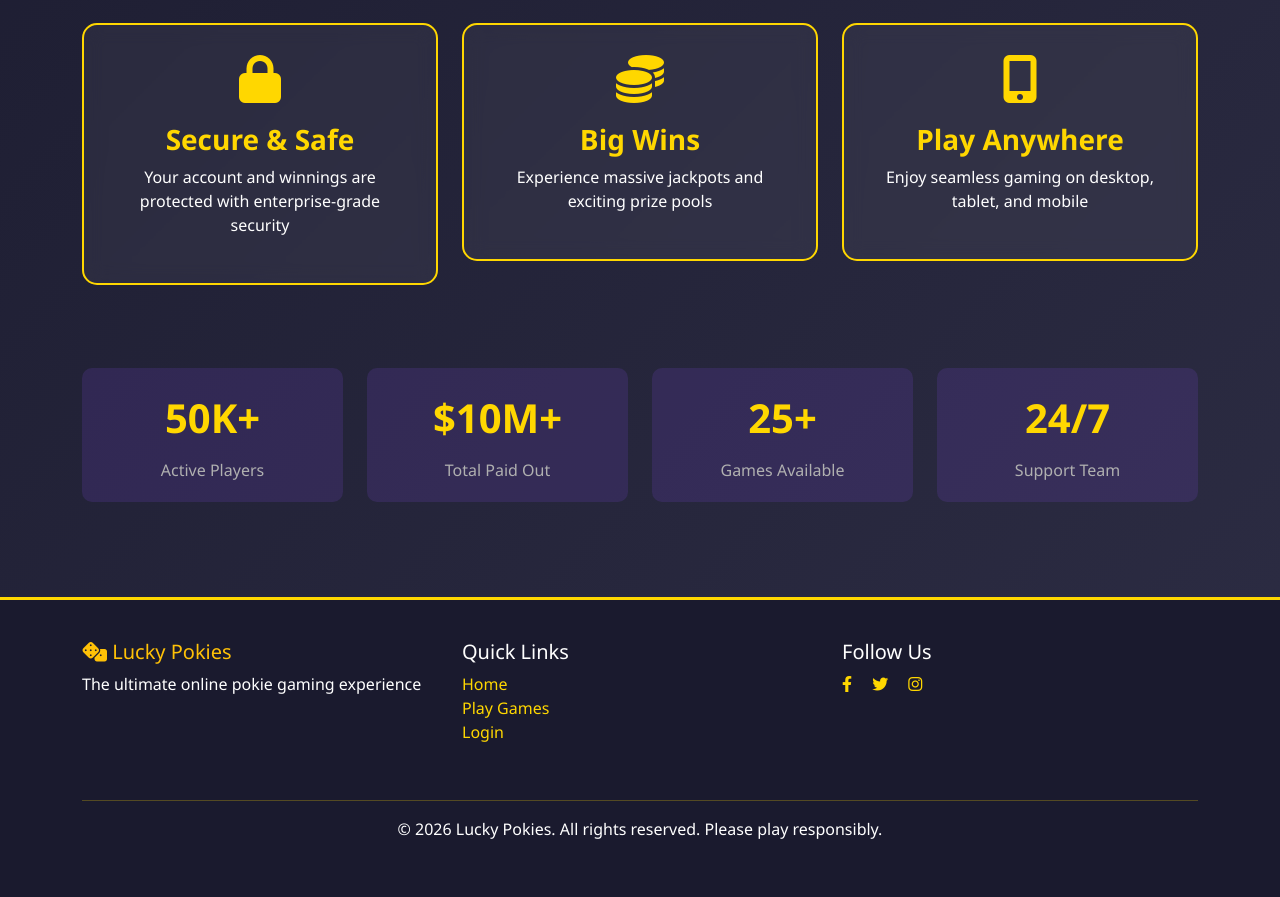
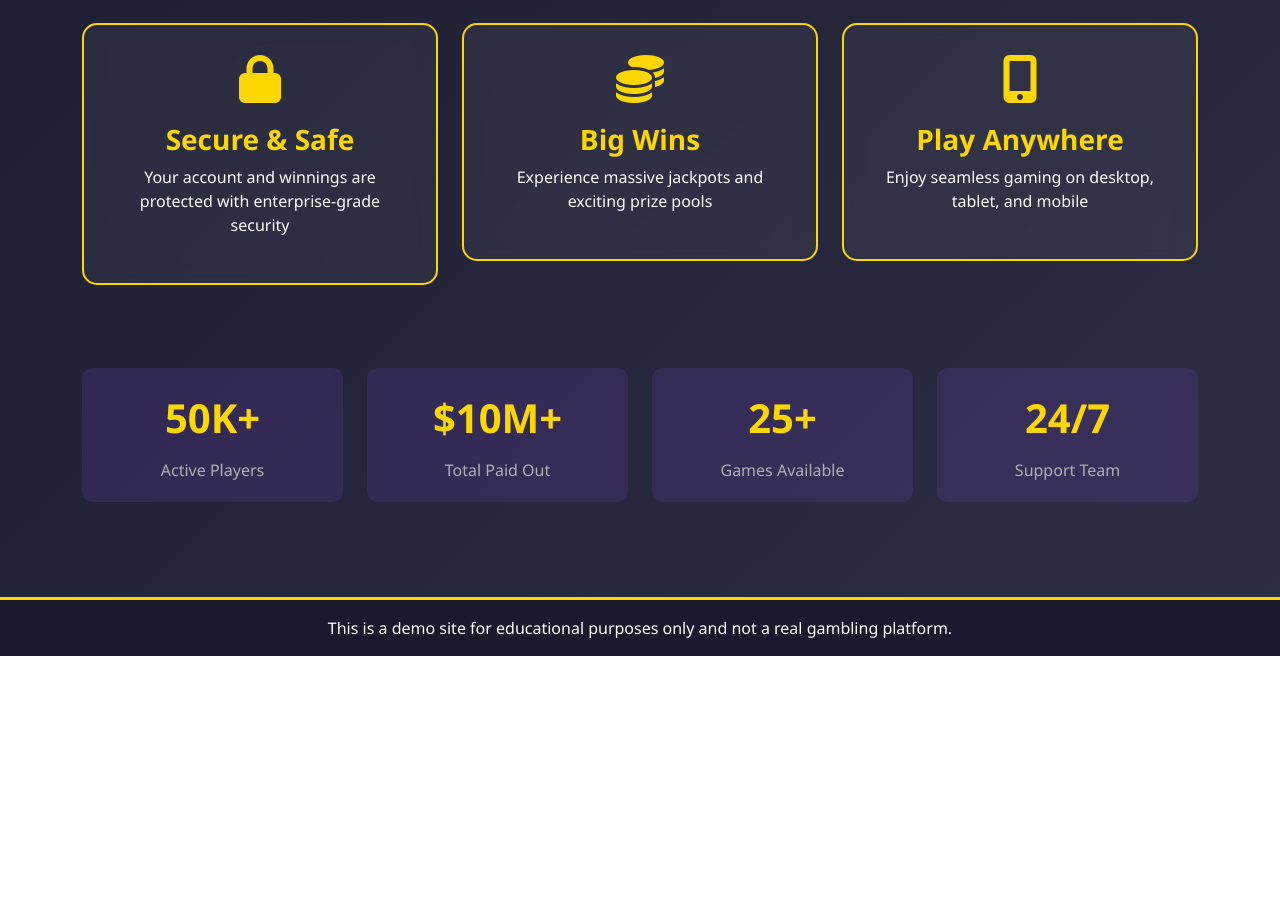
Before and after one commit to CoolCoder353/Fake-Pokies, a website: page public/index.html in a window 1280 px wide. Shown: the part 757-1654 px from the top of the page. After the commit the page ends 1413 px from the top, so only its background shows below. Drawn offline with nearby package versions, Linux system fonts and the light colour scheme.

Commit message:
Added disclaimer footers

```diff
--- a/database.json
+++ b/database.json
@@ -1 +1 @@
-{"users":[{"id":1,"username":"apple","inital_cash":1000,"hashed_password":"$2b$10$rsCVGhWdfj/GhlwNn2.7cuq8ypcUPMAXxDOHWGCxwVpUiTfWWwLtC"},{"id":2,"username":"Oscar","inital_cash":988,"hashed_password":"$2b$10$9hwgELZxWI/Tl27xm.MRGeZ9cPJkOmg7XmzRanOyW2dcbUHYO88L."}]}
+{"users":[{"id":1,"username":"apple","inital_cash":1000,"hashed_password":"$2b$10$rsCVGhWdfj/GhlwNn2.7cuq8ypcUPMAXxDOHWGCxwVpUiTfWWwLtC"},{"id":2,"username":"Oscar","inital_cash":684,"hashed_password":"$2b$10$9hwgELZxWI/Tl27xm.MRGeZ9cPJkOmg7XmzRanOyW2dcbUHYO88L."}]}
--- a/public/index.html
+++ b/public/index.html
@@ -267,33 +267,8 @@
     </div>
 
     <!-- Footer -->
-    <footer>
-        <div class="container">
-            <div class="row">
-                <div class="col-md-4 mb-4">
-                    <h5 class="text-warning"><i class="fas fa-dice"></i> Lucky Pokies</h5>
-                    <p>The ultimate online pokie gaming experience</p>
-                </div>
-                <div class="col-md-4 mb-4">
-                    <h5>Quick Links</h5>
-                    <ul class="list-unstyled">
-                        <li><a href="index.html" class="footer-link">Home</a></li>
-                        <li><a href="pokie_machine.html" class="footer-link">Play Games</a></li>
-                        <li><a href="login.html" class="footer-link">Login</a></li>
-                    </ul>
-                </div>
-                <div class="col-md-4 mb-4">
-                    <h5>Follow Us</h5>
-                    <a href="#" class="footer-link me-3"><i class="fab fa-facebook-f"></i></a>
-                    <a href="#" class="footer-link me-3"><i class="fab fa-twitter"></i></a>
-                    <a href="#" class="footer-link"><i class="fab fa-instagram"></i></a>
-                </div>
-            </div>
-            <hr style="border-color: var(--primary-gold);">
-            <div class="text-center">
-                <p>&copy; 2026 Lucky Pokies. All rights reserved. Please play responsibly.</p>
-            </div>
-        </div>
+    <footer class="text-center text-white py-3">
+        This is a demo site for educational purposes only and not a real gambling platform.
     </footer>
 
     <script src="https://cdnjs.cloudflare.com/ajax/libs/bootstrap/5.3.0/js/bootstrap.bundle.min.js"></script>
```
Also changed, not shown: public/login.html (+4 -0 lines), public/pokie_machine.html (+24 -2 lines), public/register.html (+4 -0 lines), todo.txt (added, +12 -0 lines).
